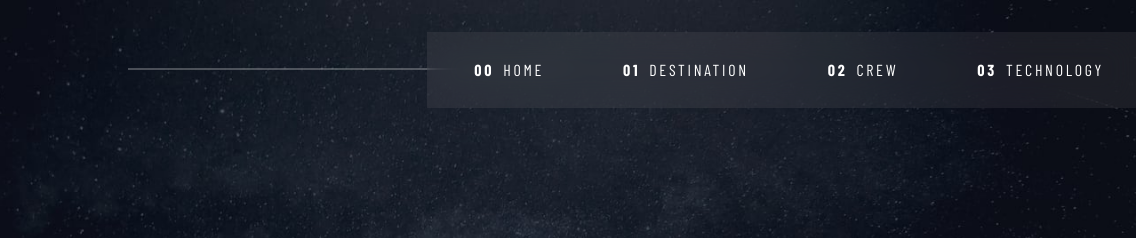
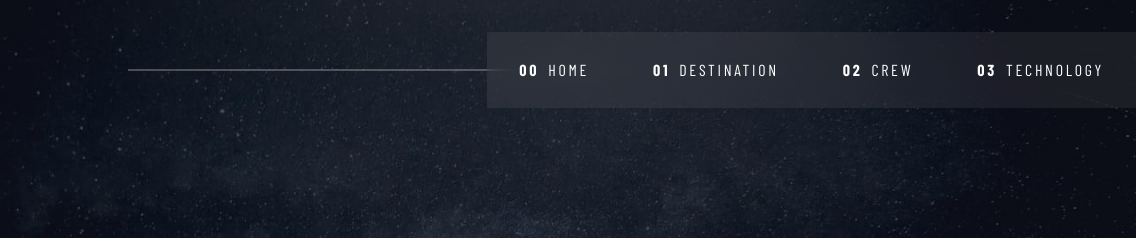
Before and after one commit to shibuwd/Space-tourism-multi-page-website, a plain HTML site: page destination.html in a window 1280 px wide. Shown: the top 238 px of the page, 144-1280 px from the left. Drawn offline with nearby package versions, Linux system fonts and the light colour scheme; a web font is replaced by a local one.

Commit message:
fix screen related issue

```diff
--- a/destination.html
+++ b/destination.html
@@ -29,7 +29,7 @@
                         <div class="bar"></div>
                     </div>
                     <ul>
-                        <li><a href="./index.html"><span>00</span> home</a></li>
+                        <li><a class="active" href="./index.html"><span>00</span> home</a></li>
                         <li><a href="#"><span>01</span> destination</a></li>
                         <li><a href="#"><span>02</span> crew</a></li>
                         <li><a href="#"> <span>03</span> technology</a></li>
--- a/scss/layouts/_header.scss
+++ b/scss/layouts/_header.scss
@@ -29,11 +29,11 @@
         @include media('>smallDesktop') {
             .nav-line {
                 position: absolute;
-                width: 34%;
+                width: 37%;
                 border: 1px solid $color-white;
                 opacity: .25;
                 margin-left: 17rem;
-                top: 68px;
+                top: 69px;
                 z-index: 1;
             }
         }
@@ -88,9 +88,17 @@
 
                 li {
 
-                    @include media('>smallDesktop') {
+                    @include media('>largePhone') {
+                        padding: 1rem .8rem;
+                    }
+
+                    @include media('>=tablet') {
                         padding: 1rem 2rem;
                     }
+
+                    // @include media('>smallDesktop') {
+                    //     padding: 1rem 2rem;
+                    // }
 
 
                     @include media('>largePhone') {
@@ -107,12 +115,15 @@
                         text-transform: uppercase;
                         line-height: 55px;
                         padding-left: 15px;
-                        // padding-right: 10px;
                         display: block;
                         font-family: $font-base-family-2;
                         font-weight: $font-weight-400;
                         font-size: $font-size-v11;
                         letter-spacing: $letter-spacing-1;
+
+                        @include media('>largePhone') {
+                             padding-left: 0;
+                        }
 
                         &:before,
                         &:after {
@@ -140,7 +151,6 @@
                             width: 50%;
                             background: $color-white;
                         }
-
 
                         span {
                             font-weight: $font-weight-700;
--- a/scss/pages/_home.scss
+++ b/scss/pages/_home.scss
@@ -62,7 +62,6 @@
                 line-height: 25px;
                 padding: 0 1.3rem;
 
-
                 @include media('>largePhone') {
                     font-size: $font-size-v10;
                     margin-bottom: 5rem;
```
Also changed, not shown: css/style.css, 1 other file.
